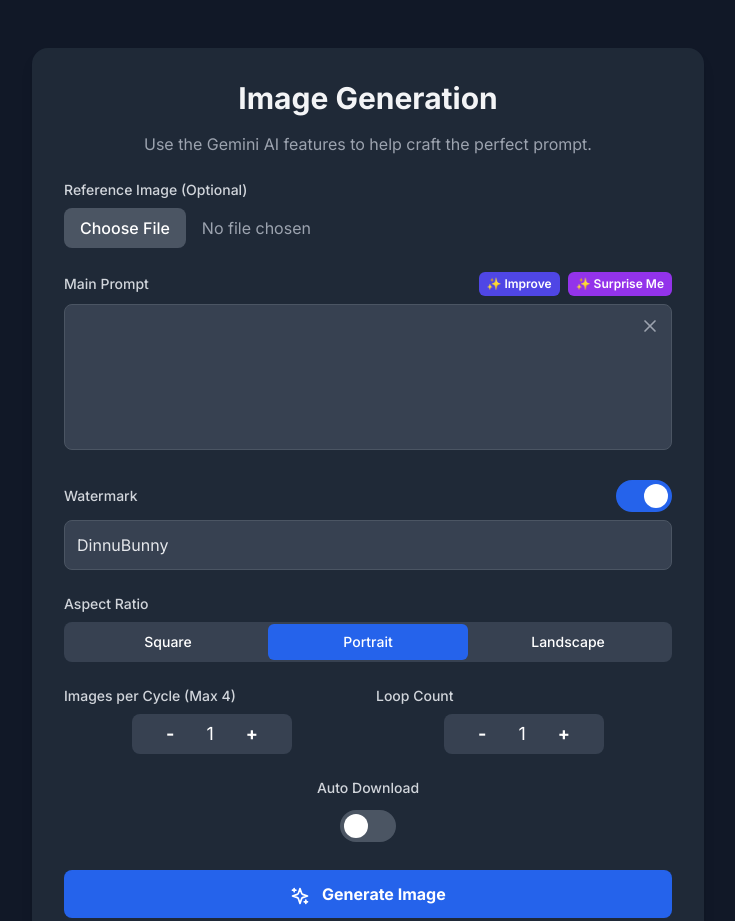
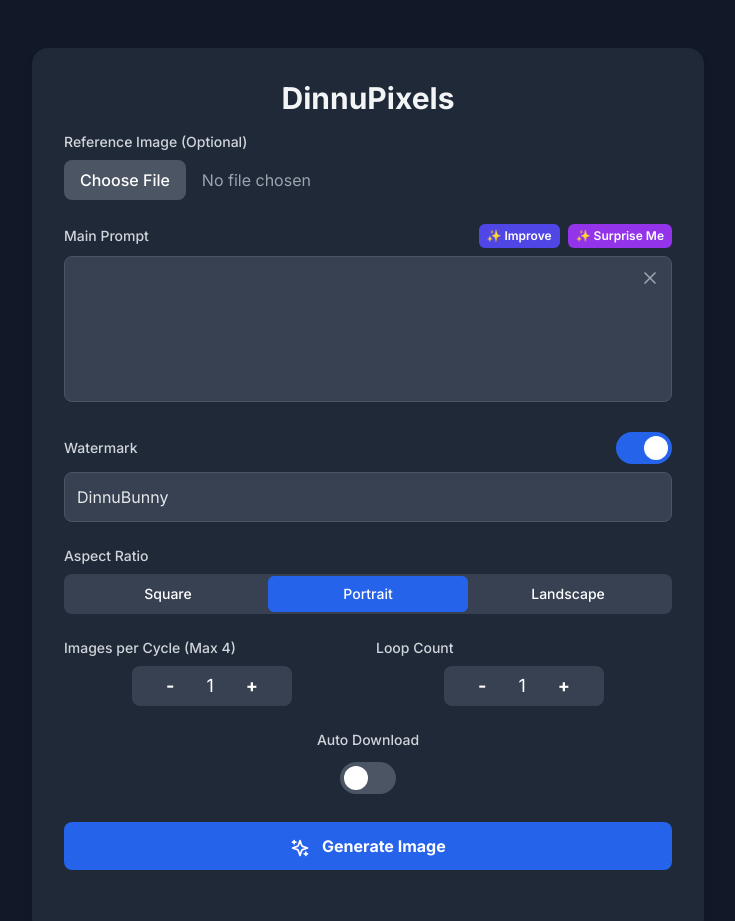
Before and after one commit to DinnuBunny/AI-Image-Generator, a plain HTML site: page index.html in a window 1280 px wide. Shown: the top 921 px of the page, without its empty margins (272-1007 px from the left). Drawn offline with nearby package versions, Linux system fonts and the light colour scheme.

Commit message:
Update index.html Changed the Main title

```diff
--- a/index.html
+++ b/index.html
@@ -3,7 +3,7 @@
   <head>
     <meta charset="UTF-8" />
     <meta name="viewport" content="width=device-width, initial-scale=1.0" />
-    <title>Image Generation</title>
+    <title>DinnuPixels</title>
     <script src="https://cdn.tailwindcss.com"></script>
     <link
       href="https://fonts.googleapis.com/css2?family=Inter:wght@400;500;600;700&display=swap"
@@ -57,11 +57,8 @@
       class="w-full max-w-2xl bg-gray-800 rounded-2xl shadow-lg p-6 md:p-8 my-8"
     >
       <h1 class="text-2xl md:text-3xl font-bold text-center mb-4 text-gray-100">
-        Image Generation
+        DinnuPixels
       </h1>
-      <p class="text-center text-gray-400 mb-6">
-        Use the Gemini AI features to help craft the perfect prompt.
-      </p>
 
       <!-- Image Upload Section -->
       <fieldset id="settingsFieldset">
```
